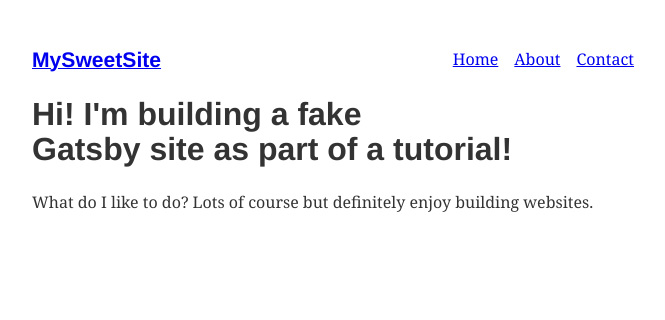
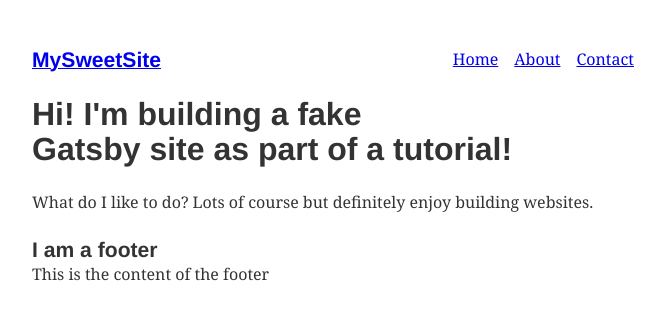
Before and after one commit to wjkw1/tutorial-part-three, a Gatsby site: page / in a window 1280 px wide. Shown: the whole page, without its empty margins (299-964 px from the left). Built offline with nearby package versions, Linux system fonts and the light colour scheme; Gatsby itself is replaced by a stand-in of ours.

Commit message:
Added footers and header components

```diff
--- a/src/components/layout.js
+++ b/src/components/layout.js
@@ -5,8 +5,8 @@ const ListLink = props => (
     <Link to={props.to}>{props.children}</Link>
   </li>
 )
-export default ({ children }) => (
-  <div style={{ margin: `3rem auto`, maxWidth: 650, padding: `0 1rem` }}>
+
+const Header = props => (
   <header style={{ marginBottom: `1.5rem` }}>
     <Link to="/" style={{ textShadow: `none`, backgroundImage: `none` }}>
       <h3 style={{ display: `inline` }}>MySweetSite</h3>
@@ -17,6 +17,17 @@ export default ({ children }) => (
       <ListLink to="/contact/">Contact</ListLink>
     </ul>
   </header>
+)
+const Footer = props => (
+  <footer style={{ marginBottom: `1.5rem`, marginTop: `1.5rem` }}>
+    <h3 style={{ display: `inline` }}>I am a footer</h3>
+    <p>This is the content of the footer</p>
+  </footer>
+)
+export default ({ children }) => (
+  <div style={{ margin: `3rem auto`, maxWidth: 650, padding: `0 1rem` }}>
+    <Header />
     {children}
+    <Footer />
   </div>
 )
```
Lines whose indentation alone changed are shown as unchanged.
